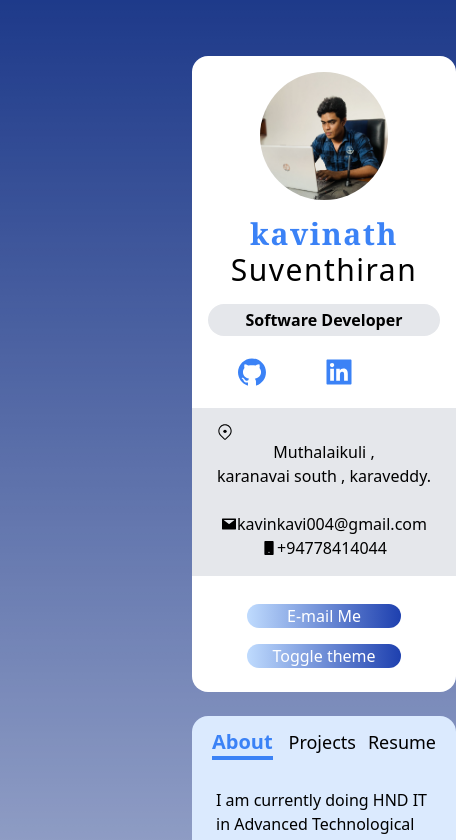
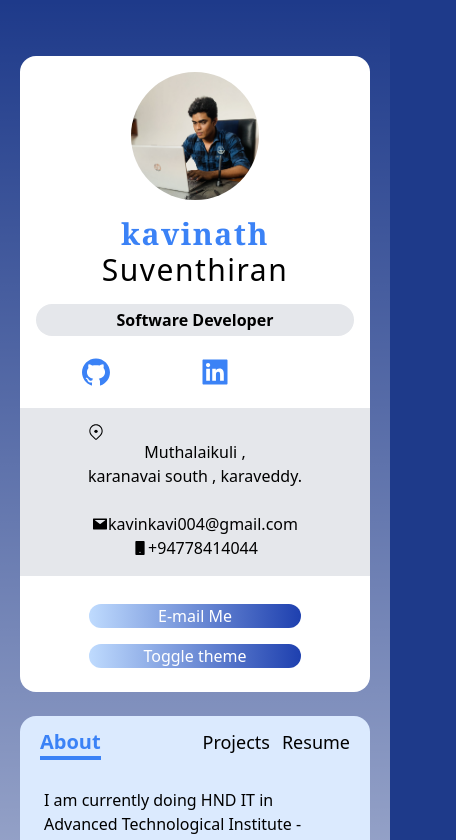
Before and after one commit to Kh1004/portfolio, a Next.js app: page / in a window 390 px wide. Shown: the top 840 px of the page, 456 px wide, since content can reach past the window. Built offline with nearby package versions, Linux system fonts and the light colour scheme.

Commit message:
Update layout.tsx

```diff
--- a/src/app/layout.tsx
+++ b/src/app/layout.tsx
@@ -28,7 +28,7 @@ export default function RootLayout({
       <body className="bg-blue-900">
 
       <ThemeProvider attribute="class">
-      <div className="grid grid-cols-12 gap-6 px-48 my-14">
+      <div className="grid grid-cols-12 gap-6 px-5 lg:px-48 my-14">
         <Sidebar/>
         <div className='col-span-12 bg-blue-100 dark:bg-black lg:col-span-8 rounded-2xl overflow-hidden'>
           <Navbar/>
```
